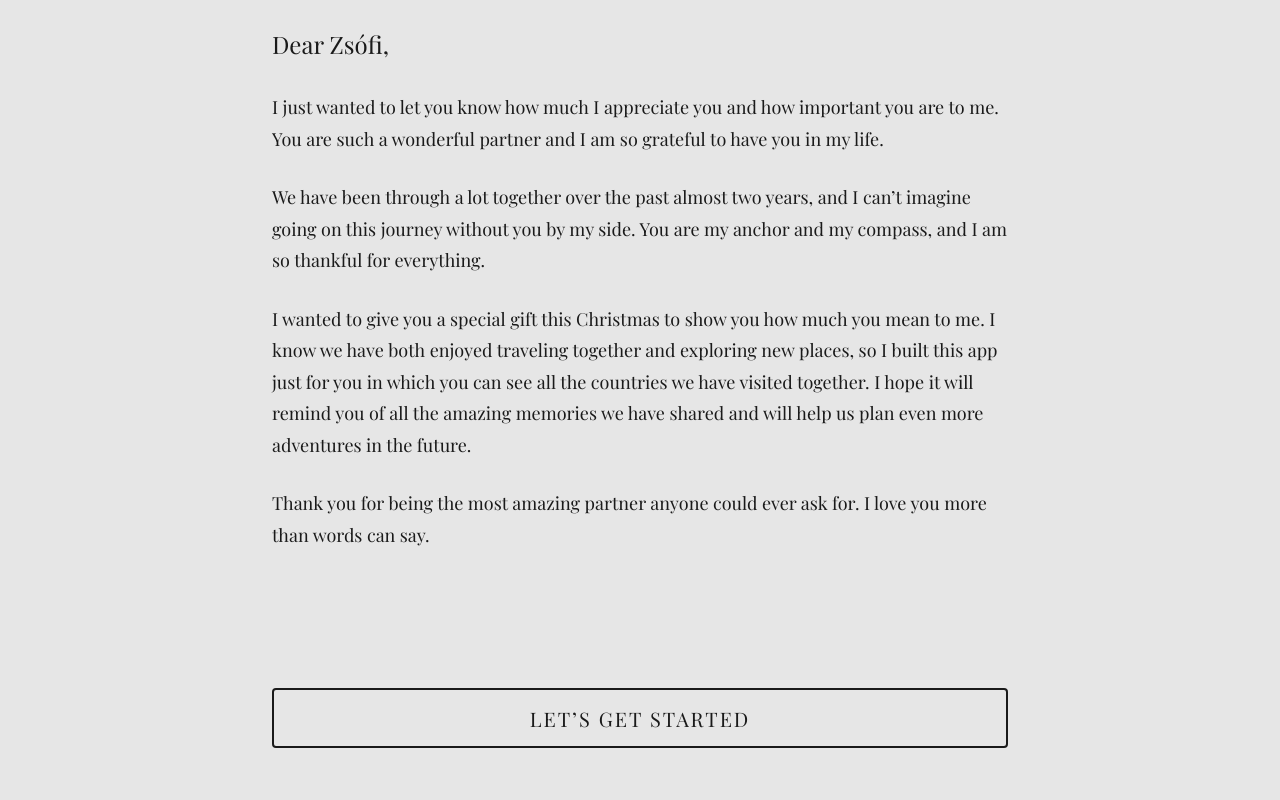
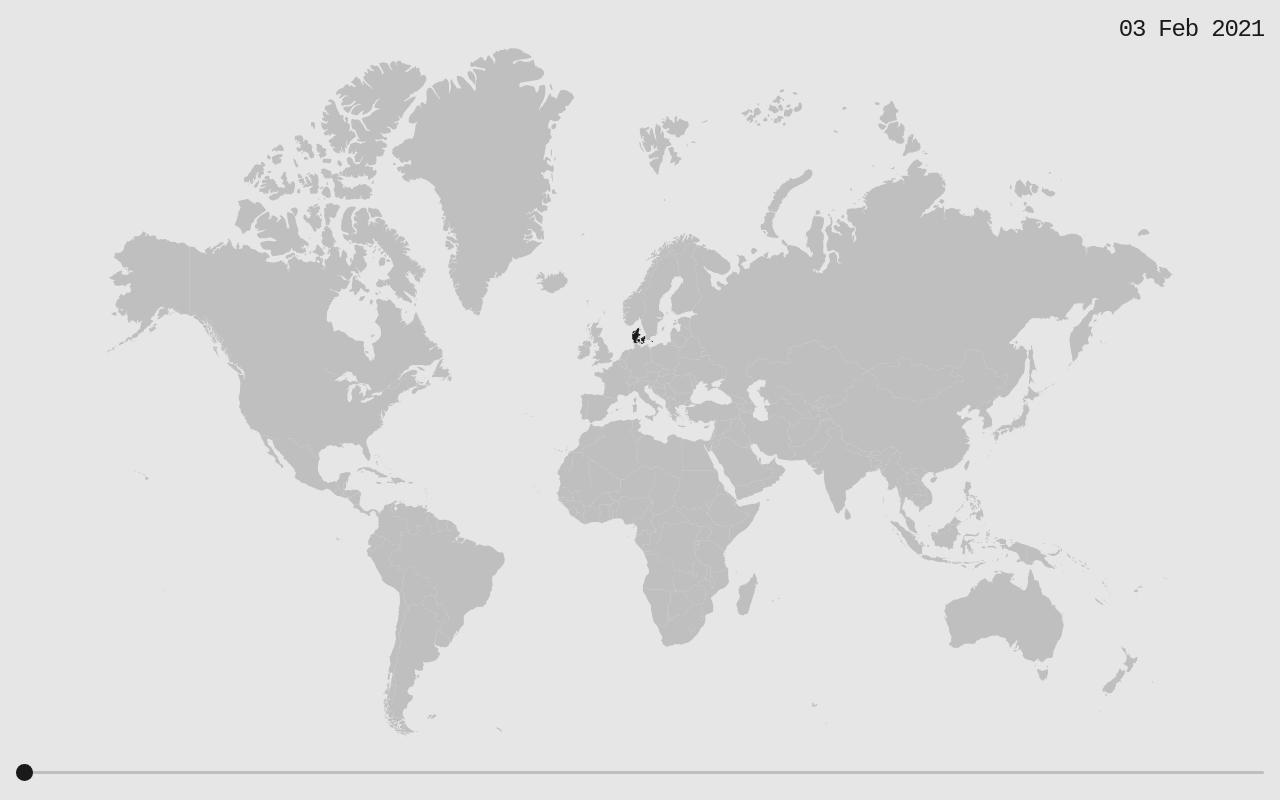
Before and after one commit to bence-toth/travel-map, a React (Create React App) app: page / in a window 1280 px wide. Built offline with nearby package versions, Linux system fonts and the light colour scheme; a web font is replaced by a local one.

Commit message:
Disabled splash

```diff
--- a/src/App.tsx
+++ b/src/App.tsx
@@ -1,22 +1,12 @@
-import Splash from "./Splash";
 import Map from "./Map";
 import DateSlider from "./DateSlider";
 
-import useSplash from "./useSplash";
 import useDate from "./useDate";
 
 import travels from "./travels";
 
 const App = () => {
-  const { shouldShowSplash, onHideSplash } = useSplash();
-
-  const { date, onHandleDateChange, firstTravelDate, mapRef } = useDate({
-    shouldShowSplash,
-  });
-
-  if (shouldShowSplash) {
-    return <Splash onHideSplash={onHideSplash} />;
-  }
+  const { date, onHandleDateChange, firstTravelDate, mapRef } = useDate();
 
   return (
     <>
--- a/src/useDate.ts
+++ b/src/useDate.ts
@@ -7,11 +7,7 @@ const oneDay = 24 * 60 * 60 * 1000;
 
 const now = Date.now();
 
-interface UseDateParams {
-  shouldShowSplash: boolean;
-}
-
-const useDate = ({ shouldShowSplash }: UseDateParams) => {
+const useDate = () => {
   const [date, setDate] = useState(travels[0].date);
 
   const [lastTouch, setLastTouch] = useState<number | null>(null);
@@ -31,9 +27,6 @@ const useDate = ({ shouldShowSplash }: UseDateParams) => {
     const mapElement = mapRef.current;
 
     const onHandleWindowWheel = (event: WheelEvent) => {
-      if (shouldShowSplash) {
-        return;
-      }
       if (event.deltaY < 0 && date < now) {
         setDate((previousDate) => Math.min(previousDate + oneDay, now));
       } else if (event.deltaY > 0 && date > firstTravelDate) {
@@ -72,7 +65,7 @@ const useDate = ({ shouldShowSplash }: UseDateParams) => {
       mapElement?.addEventListener("touchstart", onHandleWindowTouchStart);
       mapElement?.removeEventListener("touchmove", onHandleWindowTouchMove);
     };
-  }, [date, firstTravelDate, lastTouch, shouldShowSplash]);
+  }, [date, firstTravelDate, lastTouch]);
 
   return { date, onHandleDateChange, firstTravelDate, mapRef };
 };
```
